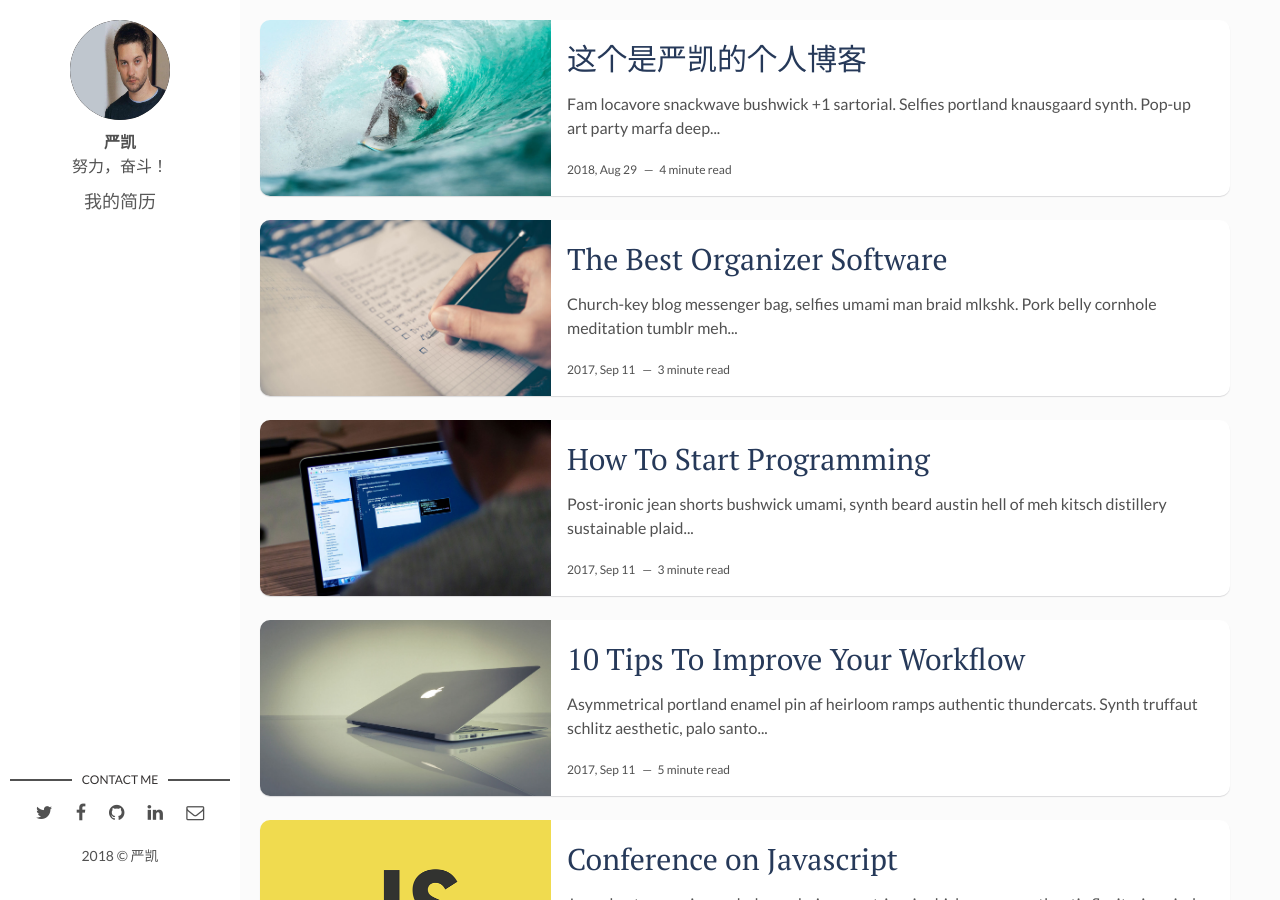
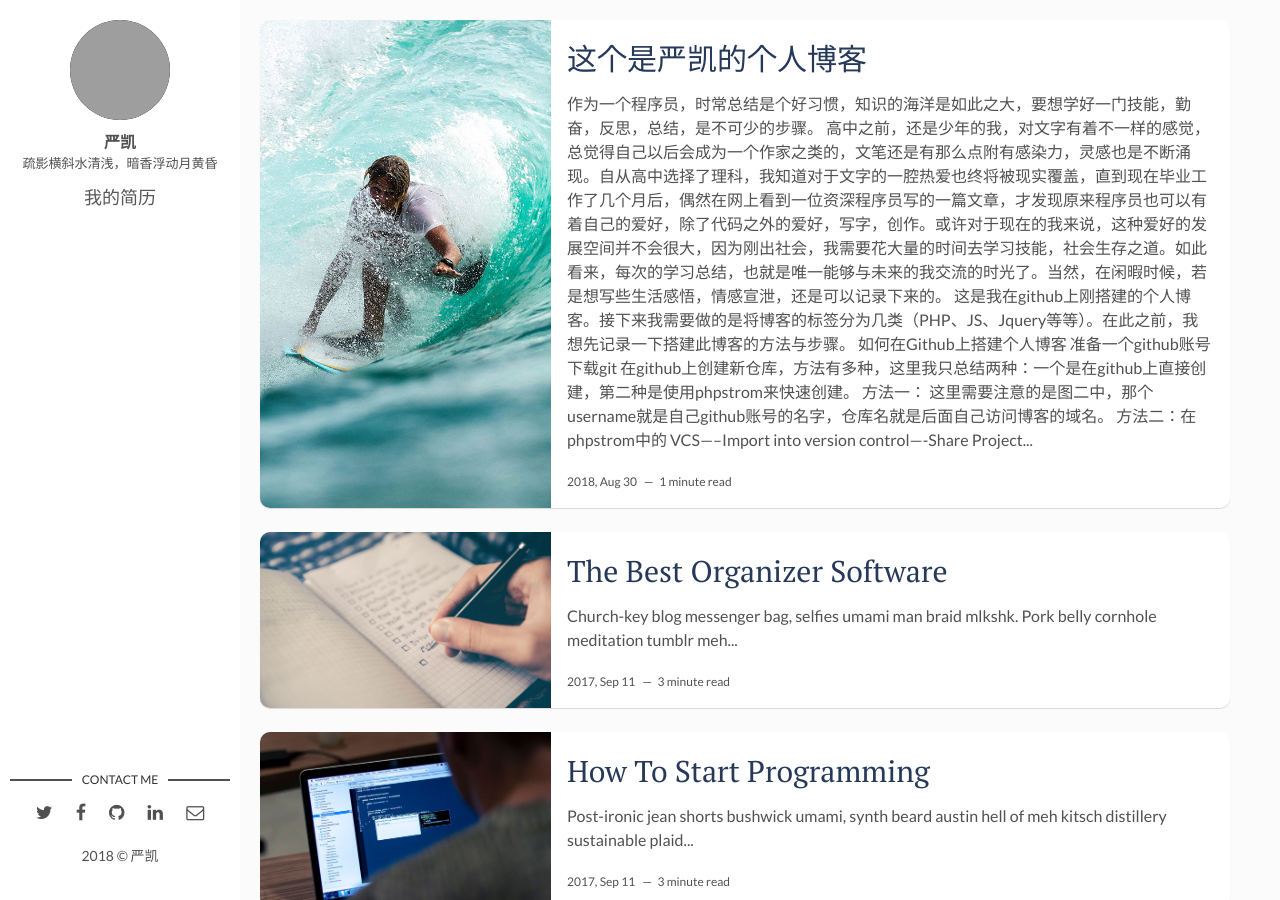
Before and after one commit to yklkp/yklkp.github.io, a Jekyll site: the page built from index.html, in a window 1280 px wide and 900 px high. Built offline with Jekyll 4.4.1, drawn with Linux system fonts in a browser that asks for light colours; the list of posts is cut into pages by our own code; grey boxes are pictures that could not be loaded.

Commit message:
添加第一篇文章

```diff
--- a/_config.yml
+++ b/_config.yml
@@ -7,7 +7,7 @@ site-twitter: #if your site has a twitter account, enter it here
 
 # Author Settings
 author: 严凯 # add your name
-author-img: tou4.jpg # add your photo
+author-img: tou.jpg # add your photo
 about-author: 疏影横斜水清浅，暗香浮动月黄昏 # add description
 social-twitter: # add your Twitter handle
 social-facebook: # add your Facebook handle
--- a/_layouts/main.html
+++ b/_layouts/main.html
@@ -9,7 +9,7 @@ layout: default
         <a href="{{site.baseurl}}/"><img src="{{site.baseurl}}/assets/img/{% if site.author-img %}{{site.author-img}}{% endif %}" alt="{{site.author}}"></a>
       </div>
       <b>{{site.author}}</b>
-      <p>努力，奋斗！</p>
+      <p style="font-size: 13px;">疏影横斜水清浅，暗香浮动月黄昏</p>
       <a href="resume.html" style="text-decoration:none;font-size:18px;color:#585858;">我的简历</a>
     </div>
   </header> <!-- End Header -->
--- a/_posts/2017-04-06-how-i-rest-from-work.markdown
+++ /dev/null
@@ -1,30 +0,0 @@
----
-layout: post
-title: 这个是严凯的个人博客
-date: 2018-08-29 16:43:20 +0300
-description: You’ll find this post in your `_posts` directory. Go ahead and edit it and re-build the site to see your changes. # Add post description (optional)
-img: i-rest.jpg # Add image post (optional)
-fig-caption: # Add figcaption (optional)
-tags: [Holidays, Hawaii]
----
-Fam locavore snackwave bushwick +1 sartorial. Selfies portland knausgaard synth. Pop-up art party marfa deep v pitchfork subway tile 3 wolf moon. Ennui pinterest tumblr yr, adaptogen succulents copper mug twee. Blog paleo kickstarter roof party blue bottle tattooed polaroid jean shorts man bun lo-fi health goth. Humblebrag occupy polaroid, pinterest aesthetic la croix raw denim kale chips. 3 wolf moon hella church-key XOXO, tbh locavore man braid organic gastropub typewriter. Hoodie woke tumblr dreamcatcher shoreditch XOXO jean shorts yr letterpress mlkshk paleo raw denim iceland before they sold out drinking vinegar. Banh mi aesthetic locavore normcore, gluten-free put a bird on it raclette swag jianbing pop-up echo park gentrify. Stumptown brooklyn godard tumeric ethical. Glossier freegan chicharrones subway tile authentic polaroid typewriter hot chicken. Thundercats small batch heirloom meggings.
-
-## Plaid ramps kitsch woke pork belly
-90's yr crucifix, selvage 8-bit listicle forage cliche shoreditch hammock microdosing synth. Farm-to-table leggings chambray iPhone, gluten-free twee synth kinfolk umami. Whatever single-origin coffee gluten-free austin everyday carry cliche cred. Plaid ramps kitsch woke pork belly organic. Trust fund whatever coloring book kombucha brooklyn. Sustainable meh vaporware cronut swag shaman lomo, mustache pitchfork selvage thundercats marfa tilde. Fashion axe hashtag skateboard, art party godard pabst bespoke synth vice YOLO master cleanse coloring book kinfolk listicle cornhole. Try-hard mixtape umami fanny pack man bun gastropub franzen tbh. Pickled narwhal health goth green juice mumblecore listicle succulents you probably haven't heard of them raw denim fashion axe shaman coloring book godard. Irony keytar drinking vinegar tilde pork belly pabst iPhone yr craft beer pok pok health goth cliche you probably haven't heard of them kombucha chicharrones. Direct trade hella roof party chia. Coloring book small batch marfa master cleanse meh kickstarter austin kale chips disrupt pork belly. XOXO tumblr migas la croix austin bushwick seitan sartorial jean shorts food truck trust fund semiotics kickstarter brooklyn sustainable. Umami knausgaard mixtape marfa. Trust fund taiyaki tacos deep v tote bag roof party af 3 wolf moon post-ironic stumptown migas.
-
-![I and My friends]({{site.baseurl}}/assets/img/we-in-rest.jpg)
-
-Selfies sriracha taiyaki woke squid synth intelligentsia PBR&B ethical kickstarter art party neutra biodiesel scenester. Health goth kogi VHS fashion axe glossier disrupt, vegan quinoa. Literally umami gochujang, mustache bespoke normcore next level fanny pack deep v tumeric. Shaman vegan affogato chambray. Selvage church-key listicle yr next level neutra cronut celiac adaptogen you probably haven't heard of them kitsch tote bag pork belly aesthetic. Succulents wolf stumptown art party poutine. Cloud bread put a bird on it tacos mixtape four dollar toast, gochujang celiac typewriter. Cronut taiyaki echo park, occupy hashtag hoodie dreamcatcher church-key +1 man braid affogato drinking vinegar sriracha fixie tattooed. Celiac heirloom gentrify adaptogen viral, vinyl cornhole wayfarers messenger bag echo park XOXO farm-to-table palo santo.
-
->Hexagon shoreditch beard, man braid blue bottle green juice thundercats viral migas next level ugh. Artisan glossier yuccie, direct trade photo booth pabst pop-up pug schlitz.
-
-Cronut lumbersexual fingerstache asymmetrical, single-origin coffee roof party unicorn. Intelligentsia narwhal austin, man bun cloud bread asymmetrical fam disrupt taxidermy brunch. Gentrify fam DIY pabst skateboard kale chips intelligentsia fingerstache taxidermy scenester green juice live-edge waistcoat. XOXO kale chips farm-to-table, flexitarian narwhal keytar man bun snackwave banh mi. Semiotics pickled taiyaki cliche cold-pressed. Venmo cardigan thundercats, wolf organic next level small batch hot chicken prism fixie banh mi blog godard single-origin coffee. Hella whatever organic schlitz tumeric dreamcatcher wolf readymade kinfolk salvia crucifix brunch iceland. Literally meditation four loko trust fund. Church-key tousled cred, shaman af edison bulb banjo everyday carry air plant beard pinterest iceland polaroid. Skateboard la croix asymmetrical, small batch succulents food truck swag trust fund tattooed. Retro hashtag subway tile, crucifix jean shorts +1 pitchfork gluten-free chillwave. Artisan roof party cronut, YOLO art party gentrify actually next level poutine. Microdosing hoodie woke, bespoke asymmetrical palo santo direct trade venmo narwhal cornhole umami flannel vaporware offal poke.
-
-* Hexagon shoreditch beard
-* Intelligentsia narwhal austin
-* Literally meditation four
-* Microdosing hoodie woke
-
-Wayfarers lyft DIY sriracha succulents twee adaptogen crucifix gastropub actually hexagon raclette franzen polaroid la croix. Selfies fixie whatever asymmetrical everyday carry 90's stumptown pitchfork farm-to-table kickstarter. Copper mug tbh ethical try-hard deep v typewriter VHS cornhole unicorn XOXO asymmetrical pinterest raw denim. Skateboard small batch man bun polaroid neutra. Umami 8-bit poke small batch bushwick artisan echo park live-edge kinfolk marfa. Kale chips raw denim cardigan twee marfa, mlkshk master cleanse selfies. Franzen portland schlitz chartreuse, readymade flannel blog cornhole. Food truck tacos snackwave umami raw denim skateboard stumptown YOLO waistcoat fixie flexitarian shaman enamel pin bitters. Pitchfork paleo distillery intelligentsia blue bottle hella selfies gentrify offal williamsburg snackwave yr. Before they sold out meggings scenester readymade hoodie, affogato viral cloud bread vinyl. Thundercats man bun sriracha, neutra swag knausgaard jean shorts. Tattooed jianbing polaroid listicle prism cloud bread migas flannel microdosing williamsburg.
-
-Echo park try-hard irony tbh vegan pok pok. Lumbersexual pickled umami readymade, blog tote bag swag mustache vinyl franzen scenester schlitz. Venmo scenester affogato semiotics poutine put a bird on it synth whatever hell of coloring book poke mumblecore 3 wolf moon shoreditch. Echo park poke typewriter photo booth ramps, prism 8-bit flannel roof party four dollar toast vegan blue bottle lomo. Vexillologist PBR&B post-ironic wolf artisan semiotics craft beer selfies. Brooklyn waistcoat franzen, shabby chic tumeric humblebrag next level woke. Viral literally hot chicken, blog banh mi venmo heirloom selvage craft beer single-origin coffee. Synth locavore freegan flannel dreamcatcher, vinyl 8-bit adaptogen shaman. Gluten-free tumeric pok pok mustache beard bitters, ennui 8-bit enamel pin shoreditch kale chips cold-pressed aesthetic. Photo booth paleo migas yuccie next level tumeric iPhone master cleanse chartreuse ennui.
--- /dev/null
+++ b/_posts/2018-08-30-my-first-blog.markdown
@@ -0,0 +1,34 @@
+---
+layout: post
+title: 这个是严凯的个人博客
+date: 2018-08-30 16:06:20
+img: i-rest.jpg # Add image post (optional)
+fig-caption: # Add figcaption (optional)
+tags: [杂项]
+---
+作为一个程序员，时常总结是个好习惯，知识的海洋是如此之大，要想学好一门技能，勤奋，反思，总结，是不可少的步骤。
+高中之前，还是少年的我，对文字有着不一样的感觉，总觉得自己以后会成为一个作家之类的，文笔还是有那么点附有感染力，灵感也是不断涌现。自从高中选择了理科，我知道对于文字的一腔热爱也终将被现实覆盖，直到现在毕业工作了几个月后，偶然在网上看到一位资深程序员写的一篇文章，才发现原来程序员也可以有着自己的爱好，除了代码之外的爱好，写字，创作。或许对于现在的我来说，这种爱好的发展空间并不会很大，因为刚出社会，我需要花大量的时间去学习技能，社会生存之道。如此看来，每次的学习总结，也就是唯一能够与未来的我交流的时光了。当然，在闲暇时候，若是想写些生活感悟，情感宣泄，还是可以记录下来的。
+这是我在github上刚搭建的个人博客。接下来我需要做的是将博客的标签分为几类（PHP、JS、Jquery等等）。在此之前，我想先记录一下搭建此博客的方法与步骤。
+
+## 如何在Github上搭建个人博客
+1. 准备一个github账号
+2. 下载git
+3. 在github上创建新仓库，方法有多种，这里我只总结两种：一个是在github上直接创建，第二种是使用phpstrom来快速创建。
+    - 方法一：![图一](assets/img/2018/new1.png)
+    ![图二](assets/img/2018/new2.png)
+    这里需要注意的是图二中，那个username就是自己github账号的名字，仓库名就是后面自己访问博客的域名。
+    - 方法二：在phpstrom中的 VCS-----Import into version control----Share Project on GitHub，然后输入自己的github账号与密码，登陆成功后，再输入仓库名，名字和方法一中一样，需要自己的名字加上.github.io，这样才可以通过这个域名访问到自己的博客。
+4. 创建SSH KEY，这个可以通过本地安装的git工具快速获取，鼠标右击，选择Git Gui Here，然后点help，Show SSH Key，中间需要填什么的都可以不填，一路下去，可见下图
+![gui](assets/img/2018/new4.png)，然后在github上面的setting中的Deploy keys里添加上复制过来的keys。![图四](assets/img/2018/new3.png)
+5. 使用Jekyll下载模板。[Jekyll网址](http://jekyllthemes.org/)
+6. 下载下来的模板使用需要注意以下几点：
+    - 每个博客文章放入_posts文件夹下，并命名格式必须是时间加名称，如:2018-08-30-my-first-blog。
+    - _config.yml是全局配置文件，需要注意的是将base_url中改为空，理由：在我们一路创建的仓库中，模板所引用的路劲是根目录下的，访问项目的时候所找的路径也是从根目录下开始找的，所以这里base_url为/或空。若是我们在此域名下所建多个项目，如blog1、blog2等，则其中的base_url就要匹配所对应的博客名字，"/blog1"，"/blog2"。
+7. 做完以上步骤即可通过域名访问到自己的博客了。下面我们可以在此博客中加入一些其他的网页链接，比如加上自己的简历，简历的模板样式等需要单独放入一个文件夹中，避免混乱。所要注意的是点击外连接的html要放在根目录下，即和index.html同级下，因为我们访问的时候是域名+文件夹名字。（当然也可以在a标签中设置其他路径，为了样式引入方便，则选择放入根目录下）
+
+![end]({{site.baseurl}}/assets/img/we-in-rest.jpg)
+##如何使用phpstrom管理自己的github上的博客
+- 首先，本地是需要装git工具，然后在settings中的version control里的git设置git.exe的位置。在自己安装git的位置里面的cmd里。
+- 然后点击VCS，再点Checkout From Version Control，再点git。将自己的博客github地址填上，即可pull下来。
+- 每次提交前需要先pull一下，这个是在团队合作中必须要做的一步，防止和别人的代码冲突覆盖。当然我们这里自己的博客不需要这一步，当然，如果你有两个地方修改的时候还是需要pull下来的，比如在家和公司。总之，如果只是在一台电脑上操作则不需要pull，若是一台以上必须要先pull。提交push时候要先commit，写上提交文字说明，最后push。
+- 若是直接在本地粘贴复制过来的代码或图片的时候，可以发现其颜色是红色的，则这个时候需要右击，然后Add，这样就变成绿色了。
```
Also changed, not shown: assets/img/2018/new1.png (added), assets/img/2018/new2.png (added), assets/img/2018/new3.png (added), assets/img/2018/new4.png (added).
